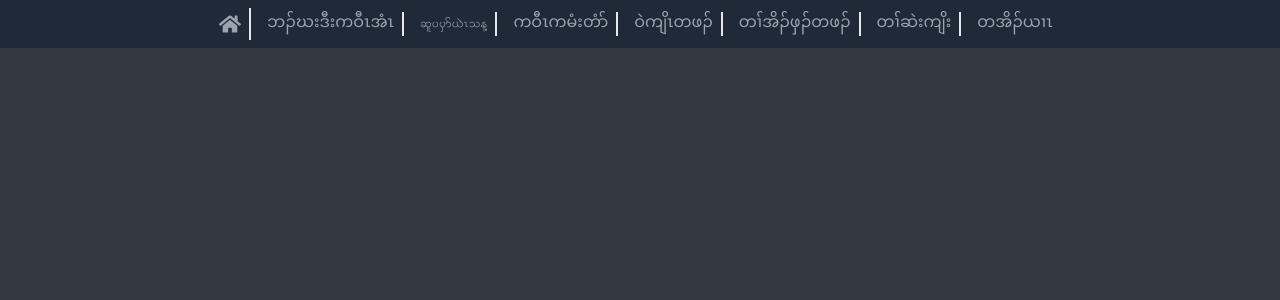
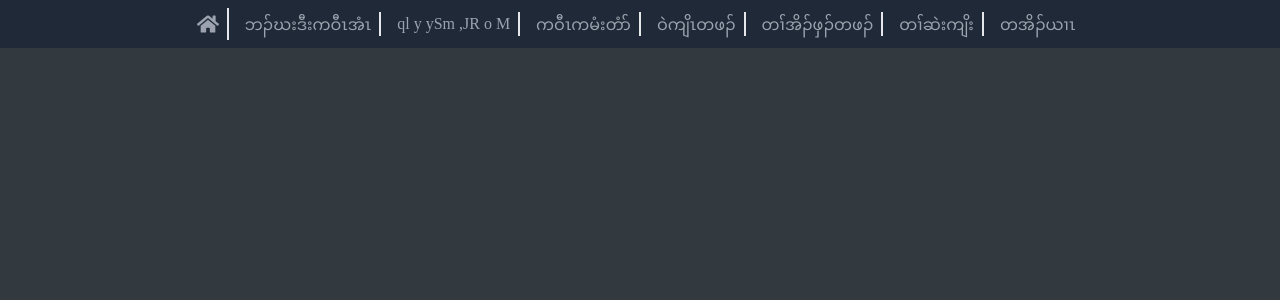
Before and after one commit to winauu/kbcusa, a Next.js app: page /components/Navbar in a window 1280 px wide. Shown: the top 300 px of the page. Built offline with nearby package versions, Linux system fonts and the light colour scheme.

Commit message:
trying to add karen fonts

```diff
--- a/package.json
+++ b/package.json
@@ -10,6 +10,7 @@
   },
   "dependencies": {
     "@emailjs/browser": "^3.7.0",
+    "@next/font": "^13.1.1",
     "@splidejs/react-splide": "^0.7.10",
     "@splidejs/splide-extension-auto-scroll": "^0.5.3",
     "@stripe/stripe-js": "^1.38.1",
--- a/pages/components/FirstHomePage/MainContentRightSide.js
+++ b/pages/components/FirstHomePage/MainContentRightSide.js
@@ -6,7 +6,7 @@ function MainContentRightSide() {
   return (
     <div className='p-2 flex-1'>
       <h1 className='text-xl text-[#8C3420] py-2'>ပကွဲမုာ််ဒီးတူူလိာ််မုာ််သု</h1>
-      <p className='text-xl'>
+      <p className='text-xl font-knu'>
 	ql y ySm ,JR o M vX t b. C; &apos;D; u vHR pd; cX. o; u 0DR u nD bsX xH c&amp;Hm zd w&gt; td. zSd. o ud; w&gt; td. zSd. tHR M. vDRIA y u 0DR t *h&gt; t usdR&lt; At w&gt; zH; w&gt; rR t 0JR usdR 0JR &apos;h w z.&lt; Aw&gt; td. zSd. vX t rR o ud; w&gt; vX u 0DR tHR t ylR w z.&lt; A y [D. u 0DR uD&gt; pJ. t *h&gt; t usdR Ckm &apos;D; w&gt; *h&gt; t *kR t *R oh. w z. y Ck xH. oh. ng tDR ohzJ y ySm ,JR o M t ylR tHR M. vDRI A rf c&amp;Hm t w&gt; Cl w&gt; zd; vDR b. vX ok vdR xl; xl; wDR wDR ud; *R w uh&gt; M. rh&gt; y u 0DR t w&gt; qX *hR ok M . vDRI
       </p>
       <div className='py-7'>
--- a/pages/components/Navbar.js
+++ b/pages/components/Navbar.js
@@ -6,7 +6,7 @@ import { FaHome } from 'react-icons/fa';
 
 function Navbar() {
   return (
-    <div className='font-[KNU] bg-gray-800 flex justify-center items-center space-x-4 text-white h-12 z-50'>
+    <div className=' bg-gray-800 flex justify-center items-center space-x-4 text-white h-12 z-50'>
         <Link href="/">
           <FaHome className='w-8 h-8 hover:text-purple-500 hover:bg-opacity-50 hover:cursor-pointer text-gray-400 border-r-2 pr-2'/>
         </Link>
@@ -14,7 +14,7 @@ function Navbar() {
             <h1 className='hover:text-purple-500 hover:bg-opacity-50 hover:cursor-pointer text-gray-400 border-r-2 pr-2'>ဘၣ်ဃးဒီးကဝီၤအံၤ</h1>
           </Link>
           <Link href="/components/SecondHomePage/SecondHomePage">
-            <h1 className='hover:text-purple-500 hover:bg-opacity-50 hover:cursor-pointer text-gray-400 border-r-2 pr-2'>ql y ySm ,JR o M </h1>
+            <h1 className='hover:text-purple-500 hover:bg-opacity-50 hover:cursor-pointer text-gray-400 border-r-2 pr-2 font-knu'>ql y ySm ,JR o M </h1>
           </Link>
         <Link href="/components/ThirdHomePage/ThirdHomePage">
           <h1 className='hover:text-purple-500 hover:bg-opacity-50 hover:cursor-pointer text-gray-400 border-r-2 pr-2'>ကဝီၤကမံးတံာ်</h1>
--- a/pages/index.js
+++ b/pages/index.js
@@ -9,9 +9,6 @@ export default function Home() {
         <title>Central North Region Karen Baptist Churches</title>
         <meta name="description" content="Generated by create next app" />
         <link rel="icon" href="/favicon.ico" />
-        <link rel="preconnect" href="https://fonts.googleapis.com"/>
-        <link rel="preconnect" href="https://fonts.gstatic.com" crossorigin/>
-        <link href="https://fonts.googleapis.com/css2?family=Abril+Fatface&display=swap" rel="stylesheet"/>
       </Head>
       <Container/>
     </div>
--- a/styles/globals.css
+++ b/styles/globals.css
@@ -2,9 +2,11 @@
 @tailwind components;
 @tailwind utilities;
 
-@font-face {
-    font-family: KNU;
-    src: url(knu.ttf);
+@layer base{
+    @font-face {
+        font-family: 'KNU';
+        src: url('/fonts/knu.ttf') format('ttf');
+    }
 }
 
 body{
--- a/tailwind.config.js
+++ b/tailwind.config.js
@@ -5,7 +5,11 @@ module.exports = {
     "./components/**/*.{js,ts,jsx,tsx}",
   ],
   theme: {
-    extend: {},
+    extend: {
+      fontFamily: {
+        knu: 'knu'
+      }
+    },
   },
   plugins: [],
 }
```
Also changed, not shown: public/fonts/knu.ttf (renamed from knu.ttf), 1 other file (tests, documents, lock files or other folders).
